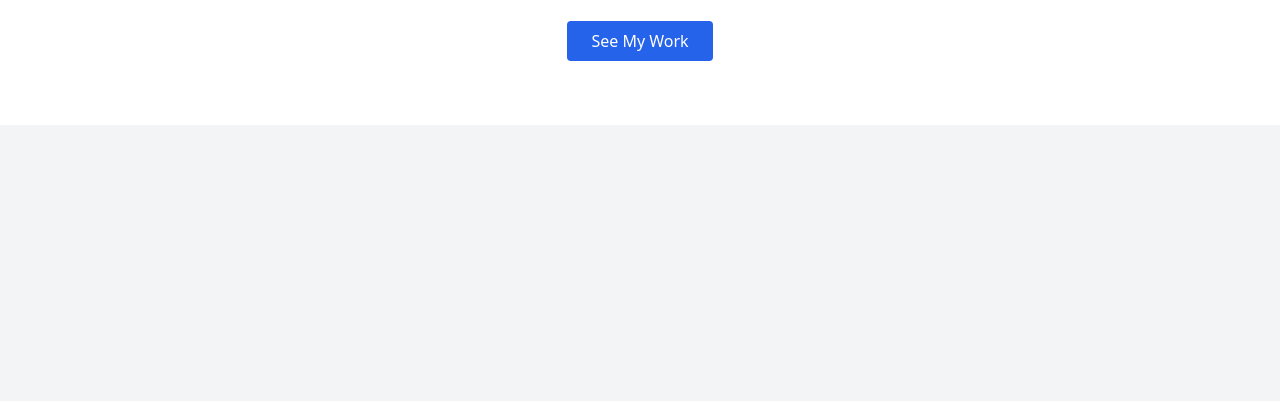
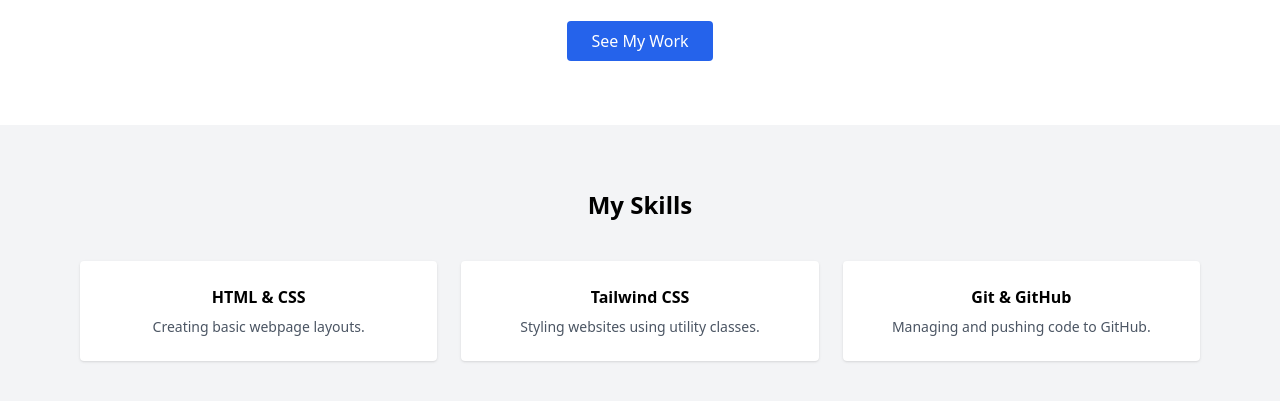
Before and after one commit to nirjalatripathi/portfoliosite, a plain HTML site: page index.html in a window 1280 px wide. Shown: the part 207-608 px from the top of the page. Drawn offline with nearby package versions, Linux system fonts and the light colour scheme.

Commit message:
add skills section

```diff
--- a/index.html
+++ b/index.html
@@ -11,7 +11,7 @@
 </body>
 </html>
 
-<!-- ===== Header / Navbar ===== -->
+<!--  Header / Navbar  -->
 <header class="bg-red-300 text-white">
   <div class="max-w-6xl mx-auto flex justify-between items-center p-4">
     <h1 class="text-2xl font-bold">Nirjala</h1>
@@ -23,6 +23,7 @@
     </nav>
   </div>
 </header>
+
 <!-- Hero Section-->
 <section class="text-center py-16 bg-white">
   <h2 class="text-3xl font-semibold mb-4">
@@ -37,3 +38,35 @@
     See My Work
   </button>
 </section>
+
+<!--skills and services section -->
+<section class="py-16">
+  <h3 class="text-2xl font-semibold text-center mb-10">
+    My Skills
+  </h3>
+
+  <div class="max-w-6xl mx-auto grid grid-cols-1 md:grid-cols-3 gap-6 px-4">
+
+    <div class="bg-white p-6 rounded shadow text-center">
+      <h4 class="font-semibold mb-2">HTML & CSS</h4>
+      <p class="text-sm text-gray-600">
+        Creating basic webpage layouts.
+      </p>
+    </div>
+
+    <div class="bg-white p-6 rounded shadow text-center">
+      <h4 class="font-semibold mb-2">Tailwind CSS</h4>
+      <p class="text-sm text-gray-600">
+        Styling websites using utility classes.
+      </p>
+    </div>
+
+    <div class="bg-white p-6 rounded shadow text-center">
+      <h4 class="font-semibold mb-2">Git & GitHub</h4>
+      <p class="text-sm text-gray-600">
+        Managing and pushing code to GitHub.
+      </p>
+    </div>
+
+  </div>
+</section>
```
